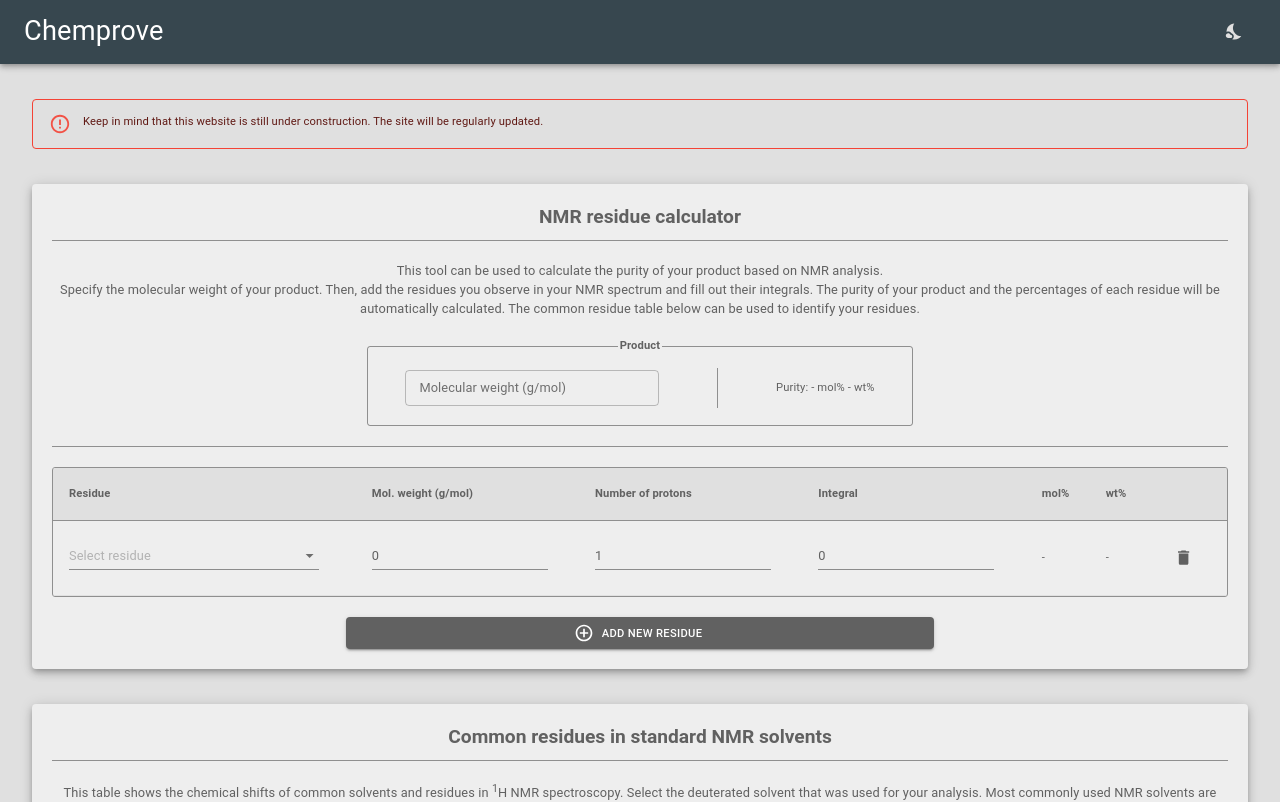
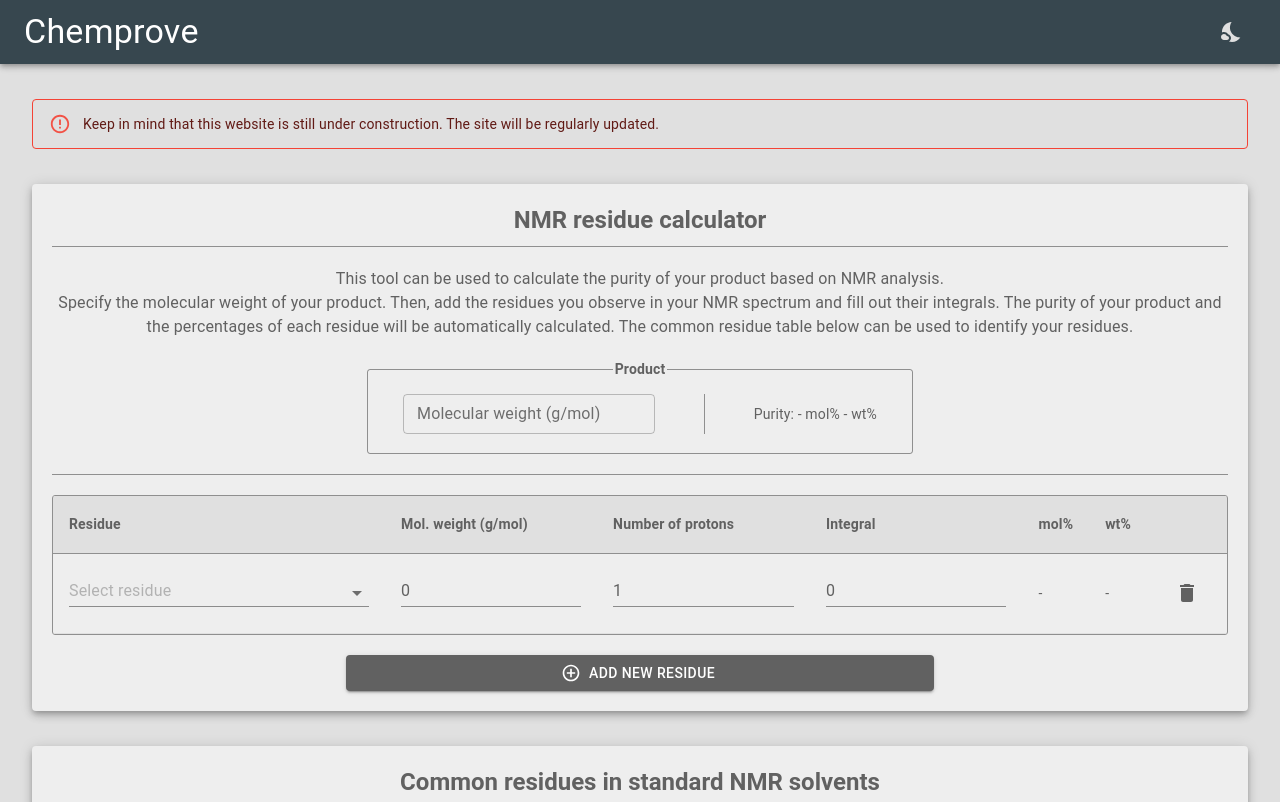
Before and after one commit to Noldyman/chemprove-old, a React (Create React App) app: page / in a window 1280 px wide. Shown: the top 802 px of the page. Built offline with nearby package versions, Linux system fonts and the light colour scheme.

Commit message:
optimized scaling for new UI

```diff
--- a/src/components/nmr/ResidueTable.tsx
+++ b/src/components/nmr/ResidueTable.tsx
@@ -16,10 +16,13 @@
 const useStyles = makeStyles({
   autocomplete: {
     width: 300,
-    '@media (max-width: 1300px)': {
+    '@media (max-width: 1100px)': {
+      width: 280,
+    },
+    '@media (max-width: 900px)': {
       width: 250,
     },
-    '@media (max-width: 1205px)': {
+    '@media (max-width: 800px)': {
       width: 220,
     },
   },
--- a/src/index.css
+++ b/src/index.css
@@ -13,17 +13,17 @@
   max-width: 1350px;
 }
 
-@media screen and (max-width: 1390px) {
+@media screen and (max-width: 1100px) {
   html {
     font-size: 0.9rem;
   }
 }
-@media screen and (max-width: 1300px) {
+@media screen and (max-width: 900px) {
   html {
     font-size: 0.8rem;
   }
 }
-@media screen and (max-width: 1205px) {
+@media screen and (max-width: 800px) {
   html {
     font-size: 0.7rem;
   }
```
